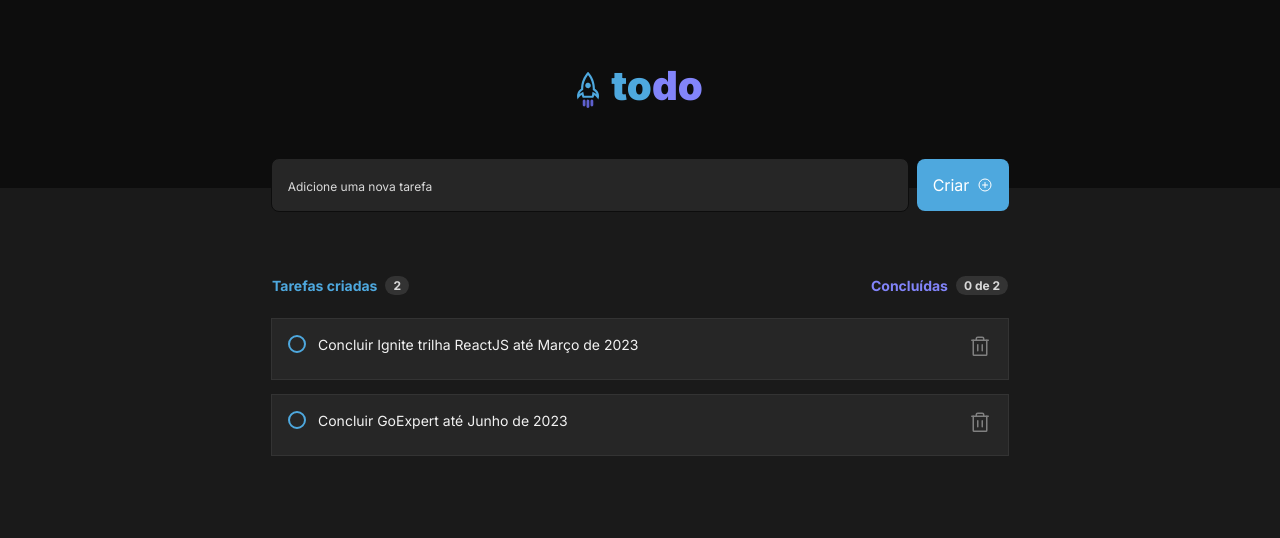
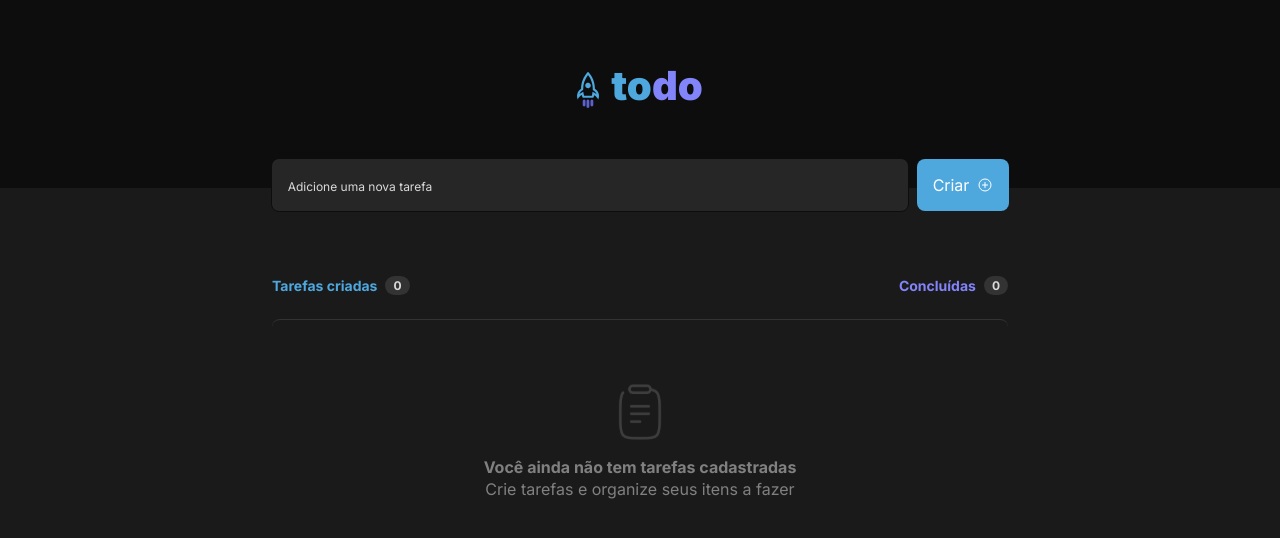
Before and after one commit to joilsonmslopes/01-ignite-react-challenge, a React (Vite) app: page / in a window 1280 px wide. Shown: the top 538 px of the page. Built offline with nearby package versions, Linux system fonts and the light colour scheme.

Commit message:
Add localstorage on add, edit and delete task

```diff
--- a/src/App.tsx
+++ b/src/App.tsx
@@ -1,5 +1,5 @@
 import { useState } from 'react'
-import { v4 as uuidv4 } from 'uuid'
+// import { v4 as uuidv4 } from 'uuid'
 import { CreateTask } from './components/CreateTask'
 import { Header } from './components/Header'
 import { TasksList } from './components/TasksList'
@@ -7,21 +7,29 @@ import { TasksList } from './components/TasksList'
 import './global.css'
 import { Task } from './types/task'
 
-const tasks: Task[] = [
-  {
-    id: uuidv4(),
-    title: 'Concluir Ignite trilha ReactJS até Março de 2023',
-    isCompleted: false,
-  },
-  {
-    id: uuidv4(),
-    title: 'Concluir GoExpert até Junho de 2023',
-    isCompleted: false,
-  },
-]
+// const tasks: Task[] = [
+//   {
+//     id: uuidv4(),
+//     title: 'Concluir Ignite trilha ReactJS até Março de 2023',
+//     isCompleted: false,
+//   },
+//   {
+//     id: uuidv4(),
+//     title: 'Concluir GoExpert até Junho de 2023',
+//     isCompleted: false,
+//   },
+// ]
 
 function App() {
-  const [taskList, setTaskList] = useState<Task[]>(tasks)
+  const [taskList, setTaskList] = useState<Task[]>(() => {
+    const localStorage = window.localStorage.getItem('ls_task')
+
+    if (localStorage) {
+      return JSON.parse(localStorage)
+    }
+
+    return []
+  })
 
   return (
     <>
--- a/src/components/CreateTask/index.tsx
+++ b/src/components/CreateTask/index.tsx
@@ -32,7 +32,14 @@ export const CreateTask = ({ setTasks }: CreateTaskProps) => {
       isCompleted: false,
     }
 
-    setTasks((oldState) => [...oldState, task])
+    setTasks((oldState) => {
+      window.localStorage.setItem(
+        'ls_task',
+        JSON.stringify([...oldState, task])
+      )
+
+      return [...oldState, task]
+    })
 
     setNewTask('')
   }
--- a/src/components/TasksList/index.tsx
+++ b/src/components/TasksList/index.tsx
@@ -11,11 +11,11 @@ interface TasksListProps {
 }
 
 export const TasksList = ({ tasks, setTasks }: TasksListProps) => {
-  const countTasks = tasks.reduce(
+  const countTasks = tasks?.reduce(
     (countTask, task) => {
       countTask = {
         total: countTask.total + 1,
-        completedTasks: task.isCompleted
+        completedTasks: task?.isCompleted
           ? countTask.completedTasks + 1
           : countTask.completedTasks,
       }
@@ -29,7 +29,10 @@ export const TasksList = ({ tasks, setTasks }: TasksListProps) => {
   )
 
   const handleChangeCheckboxValue = (taskId: string) => {
-    const newTodoList = tasks.map((task) => {
+    if (!tasks) {
+      return
+    }
+    const newTodoList = tasks?.map((task) => {
       if (task.id === taskId) {
         return {
           ...task,
@@ -40,11 +43,19 @@ export const TasksList = ({ tasks, setTasks }: TasksListProps) => {
       return task
     })
 
+    window.localStorage.setItem('ls_task', JSON.stringify(newTodoList))
+
     setTasks(newTodoList)
   }
 
   const handleClickOnDeleteTask = (taskId: string) => {
     const filteredTasks = tasks.filter(({ id }) => id !== taskId)
+
+    window.localStorage.setItem('ls_task', JSON.stringify(filteredTasks))
+
+    if (!filteredTasks.length) {
+      window.localStorage.removeItem('ls_task')
+    }
 
     setTasks(filteredTasks)
   }
@@ -77,6 +88,7 @@ export const TasksList = ({ tasks, setTasks }: TasksListProps) => {
                       value={task.title}
                       onChange={() => handleChangeCheckboxValue(task.id)}
                       id={task.id}
+                      checked={task.isCompleted}
                     />
                     <label htmlFor={task.id}>{task.title}</label>
                   </label>
```
Also changed, not shown: .eslintrc.json.
